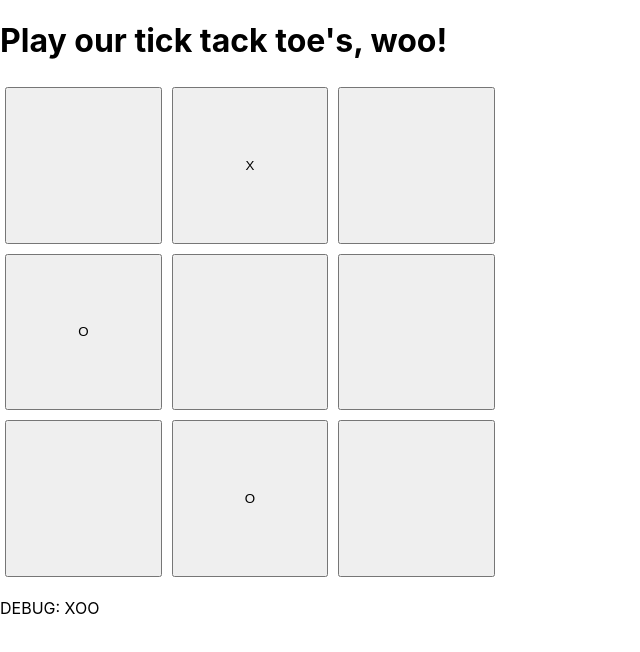
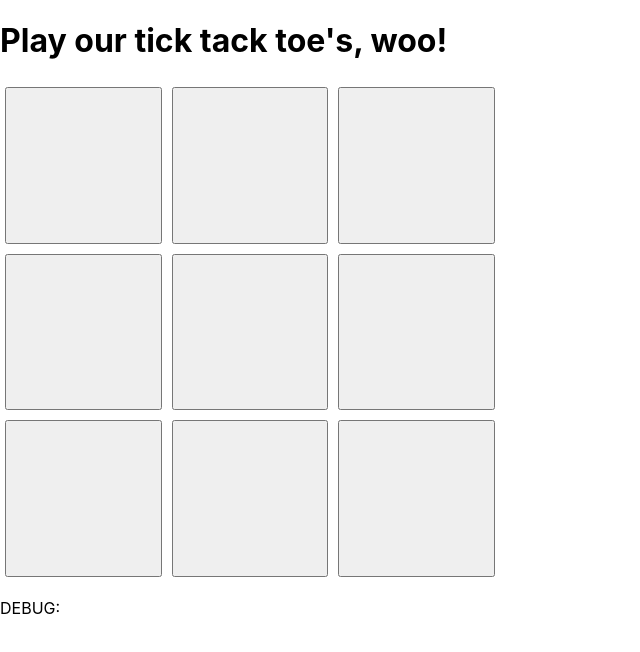
Before and after one commit to SchoolOfCode/noughts-and-crosses-plan-room-37-dov-israel-and-umkalthum, a React (Create React App) app: page / in a window 1280 px wide. Shown: the top 652 px of the page, without its empty margins (0-640 px from the left). Built offline with nearby package versions, Linux system fonts and the light colour scheme.

Commit message:
added the functionality to toggle the player

```diff
--- a/src/App.js
+++ b/src/App.js
@@ -2,7 +2,7 @@ import React, { useState } from "react";
 import Board from "./components/Board";
 
 function App() {
-  const [squares, setSquares] = useState([null, "X", null, "O", null, null, null, "O", null]);
+  const [squares, setSquares] = useState(Array(9).fill(null));
   const [XTurn, setXTurn] = useState(true);
 
   function toggleXTurn() {
@@ -10,17 +10,25 @@ function App() {
   }
 
   function onClick(index) {
-    // check if the index is null then update `squares` with setSquares to X or O at appropriate index
+    // check if the state is null then update `squares` with setSquares to X or O at appropriate index
+    if (XTurn === true) {
+      let squaresCopy = [...squares];
+      squaresCopy[index] = "X";
+      setSquares(squaresCopy);
+      toggleXTurn();
+    } else {
+      let squaresCopy = [...squares];
+      squaresCopy[index] = "O";
+      setSquares(squaresCopy);
+      toggleXTurn();
+    }
     // depending on the move that was done before (we'll need some sort of history tracking)
-    let squaresCopy = [...squares];
-    squaresCopy[index] = 'X';
-    setSquares(squaresCopy);
   }
 
   return (
     <div className="App">
       <h1>Play our tick tack toe's, woo!</h1>
-      <Board squares={squares} onClick={onClick}/>
+      <Board squares={squares} onClick={onClick} />
       <p>DEBUG: {squares}</p>
     </div>
   );
```
